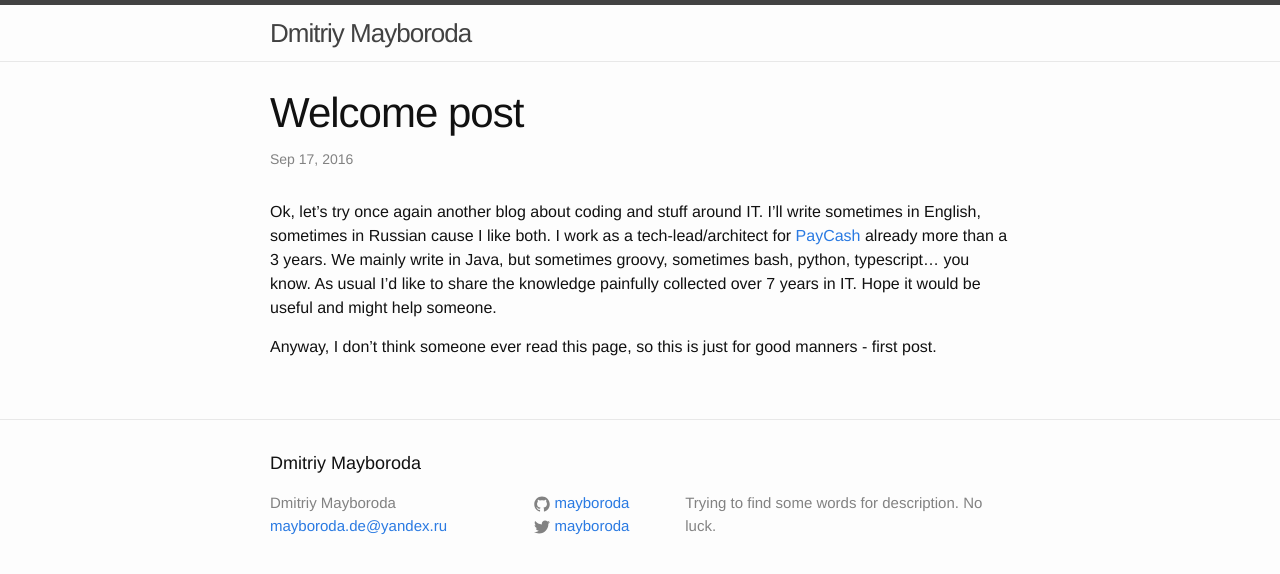
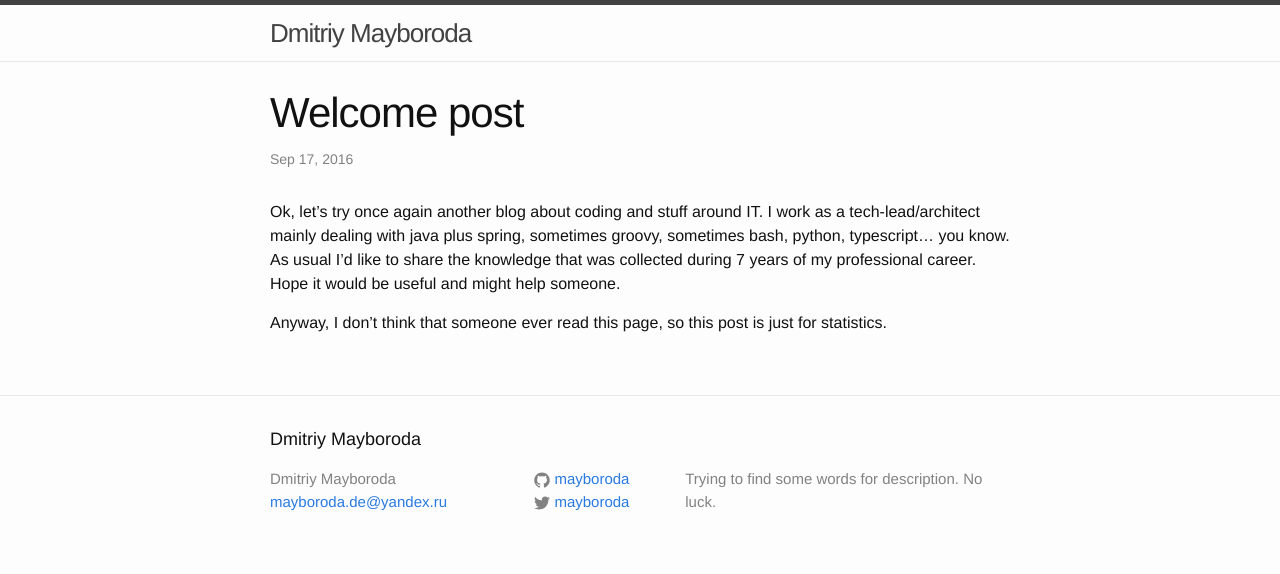
Before and after one commit to mayboroda/mayboroda.github.io, a Jekyll site: the page built from _posts/2016-09-17-welcome-post.markdown, in a window 1280 px wide. Shown: the top 574 px of the page. Built offline with Jekyll 4.4.1, drawn with Linux system fonts in a browser that asks for light colours.

Commit message:
welcome-post #time 5m re-write

```diff
--- a/_posts/2016-09-17-welcome-post.markdown
+++ b/_posts/2016-09-17-welcome-post.markdown
@@ -6,12 +6,8 @@ categories: stuff
 ---
 
 Ok, let's try once again another blog about coding and stuff around IT.
-I'll write sometimes in English, sometimes in Russian cause I like both.
-I work as a tech-lead/architect for [PayCash][paycash] already more than a 3 years.
-We mainly write in Java, but sometimes groovy, sometimes bash, python, typescript... you know.
-As usual I'd like to share the knowledge painfully collected over 7 years in IT.
+I work as a tech-lead/architect mainly dealing with java plus spring, sometimes groovy, sometimes bash, python, typescript... you know.
+As usual I'd like to share the knowledge that was collected during 7 years of my professional career.
 Hope it would be useful and might help someone.
 
-Anyway, I don't think someone ever read this page, so this is just for good manners - first post.
-
-[paycash]:  https://paycash.eu
+Anyway, I don't think that someone ever read this page, so this post is just for statistics.
```
